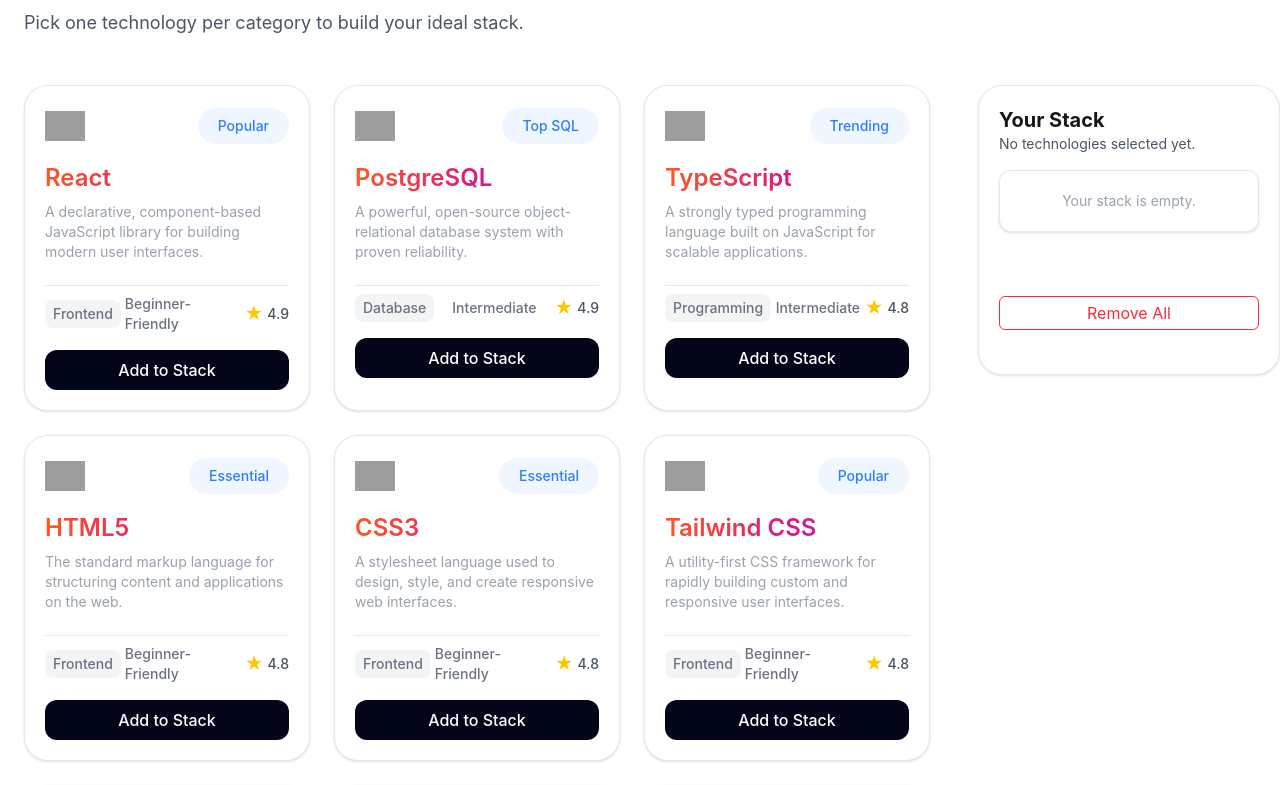
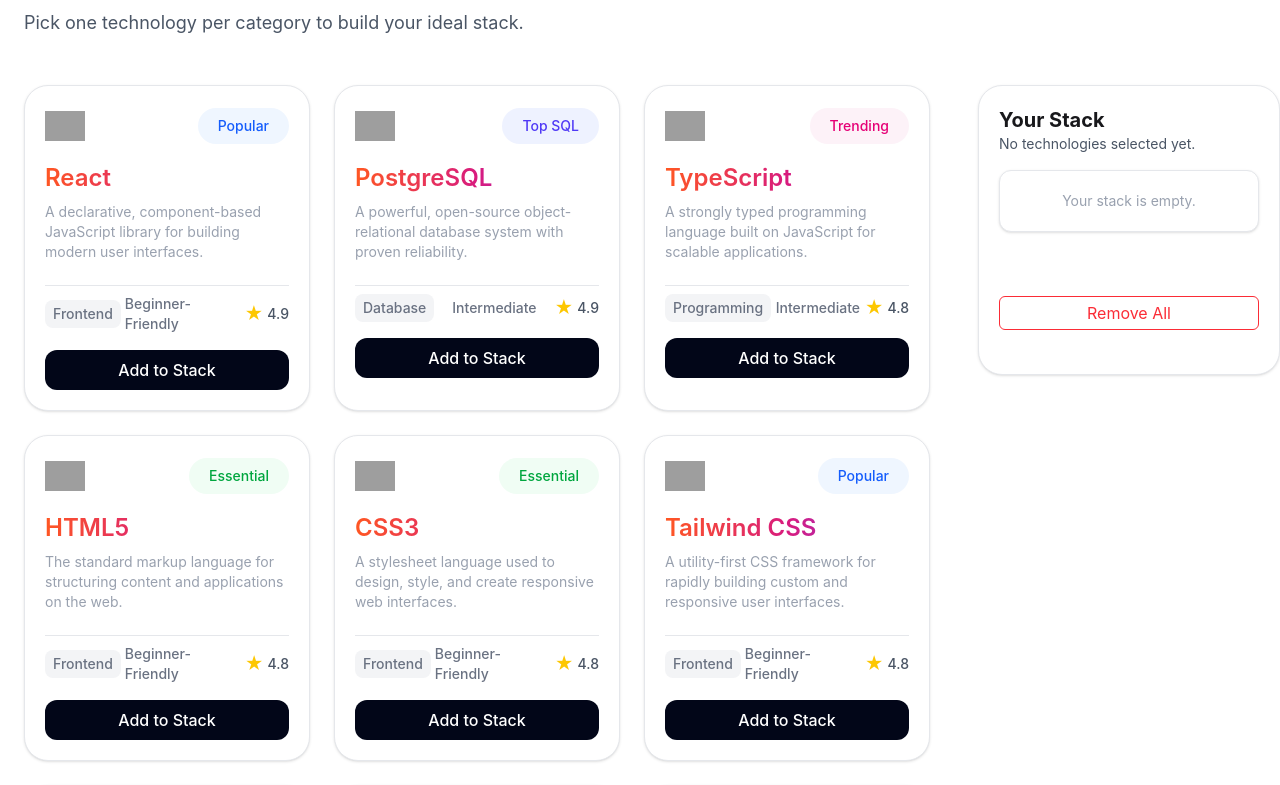
Before and after one commit to sudiptoroy12/DevStack, a React (Vite) app: page / in a window 1280 px wide. Shown: the part 835-1620 px from the top of the page. Built offline with nearby package versions, Linux system fonts and the light colour scheme; grey boxes are pictures that could not be loaded.

Commit message:
Refactor Hero component height and add badge styles to TechonologyCard; update CSS for scrollbar visibility

```diff
--- a/src/components/Hero.tsx
+++ b/src/components/Hero.tsx
@@ -3,7 +3,7 @@
 
 const Hero = () => {
   return (
-    <div className="max-w-7xl mx-auto md:h-[90vh] px-5 sm:px-8 lg:px-6 py-10 sm:py-14 lg:py-20 flex flex-col lg:flex-row items-center justify-between  lg:gap-16">
+    <div className="max-w-7xl mx-auto h-screen lg:h-[90vh] px-5 sm:px-8 lg:px-6 py-10 sm:py-14 lg:py-20 flex flex-col lg:flex-row items-center justify-between  lg:gap-16">
       {/* Left Side */}
       <div className="flex flex-col gap-5 max-w-2xl text-center lg:text-left">
         <h1 className="text-4xl sm:text-5xl lg:text-6xl font-bold ">
--- a/src/components/techonologies/TechonologyCard.tsx
+++ b/src/components/techonologies/TechonologyCard.tsx
@@ -2,6 +2,30 @@
 import type { ITechnology } from "../../types/techonologiesType";
 import { Bounce, toast } from "react-toastify";
 import "react-toastify/dist/ReactToastify.css";
+
+const badgeStyles: Record<string, string> = {
+  Popular: "bg-blue-50 text-blue-600",
+  "Top SQL": "bg-indigo-50 text-indigo-600",
+  Trending: "bg-pink-50 text-pink-600",
+  Essential: "bg-green-50 text-green-600",
+  "Full Stack": "bg-purple-50 text-purple-600",
+  Enterprise: "bg-slate-100 text-slate-700",
+  Lightweight: "bg-cyan-50 text-cyan-600",
+  NoSQL: "bg-orange-50 text-orange-600",
+  "Popular SQL": "bg-teal-50 text-teal-600",
+  Fast: "bg-yellow-50 text-yellow-600",
+  Performance: "bg-red-50 text-red-600",
+  DevOps: "bg-violet-50 text-violet-600",
+  "Cloud Native": "bg-sky-50 text-sky-600",
+  "Cloud Leader": "bg-blue-50 text-blue-700",
+  "Developer Friendly": "bg-emerald-50 text-emerald-600",
+  "Modern API": "bg-fuchsia-50 text-fuchsia-600",
+  "State Management": "bg-rose-50 text-rose-600",
+  "Fast Build": "bg-amber-50 text-amber-600",
+  "CSS Tool": "bg-lime-50 text-lime-600",
+  "UI Design": "bg-purple-50 text-purple-600",
+  "API Testing": "bg-orange-50 text-orange-600",
+};
 
 interface CardProps {
   technology: ITechnology;
@@ -44,7 +68,11 @@
           />
         </div>
 
-        <span className="rounded-full bg-blue-50 px-5 py-2 text-sm font-medium text-blue-500">
+        <span
+          className={`rounded-full px-5 py-2 text-sm font-medium ${
+            badgeStyles[technology.badge] ?? "bg-gray-100 text-gray-600"
+          }`}
+        >
           {technology.badge}
         </span>
       </div>
@@ -83,11 +111,11 @@
 
       {/* Button */}
       <button
-      disabled={isSelected}
-        className={`mt-4 w-full rounded-xl py-2 text-base font-medium transition cursor-pointer ${
+        disabled={isSelected}
+        className={`mt-4 w-full rounded-xl py-2 text-base font-medium transition  ${
           isSelected
-            ? "bg-green-500 hover:bg-green-600 text-white"
-            : "bg-slate-950 hover:bg-slate-800 text-white"
+            ? "bg-green-200  text-green-800 cursor-not-allowed"
+            : "bg-slate-950 hover:bg-slate-800 text-white cursor-pointer"
         }`}
         onClick={handleSelect}
       >
--- a/src/index.css
+++ b/src/index.css
@@ -1,5 +1,14 @@
 @import "tailwindcss";
 @plugin "daisyui";
+
+html {
+  scrollbar-width: none;
+}
+
+html::-webkit-scrollbar {
+  display: none;
+}
+
 
 :root {
   --brand-gradient: linear-gradient(
```
